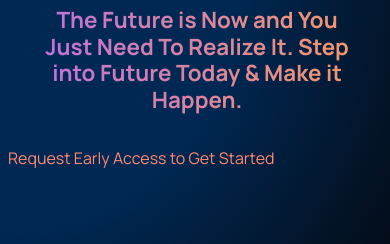
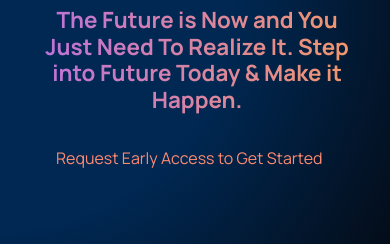
Before and after one commit to Finneyd16/Second-Project-React, a React (Vite) app: page / in a window 390 px wide. Shown: the part 3380-3624 px from the top of the page. Built offline with nearby package versions, Linux system fonts and the light colour scheme.

Commit message:
next fix

```diff
--- a/src/index.css
+++ b/src/index.css
@@ -499,6 +499,9 @@ body {
   .future h4 {
     width: 100% !important;
   }
+  .future p{
+    margin-left: 6rem;
+  }
   .future2 {
     display: flex;
     flex-direction: column;
```
